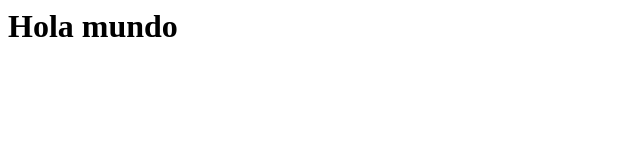
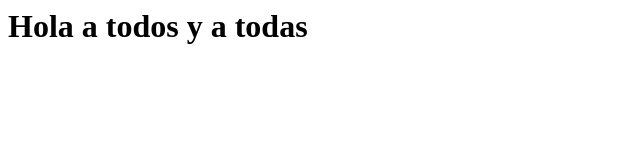
Before and after one commit to jlochoa/pruebafork, a plain HTML site: page index.html in a window 1280 px wide. Shown: the whole page, without its empty margins (0-640 px from the left). Drawn offline with Linux system fonts and the light colour scheme.

Commit message:
Cambio index

```diff
--- a/index.html
+++ b/index.html
@@ -1 +1 @@
-<h1>Hola mundo</h1>
+<h1>Hola a todos y a todas</h1>
```
